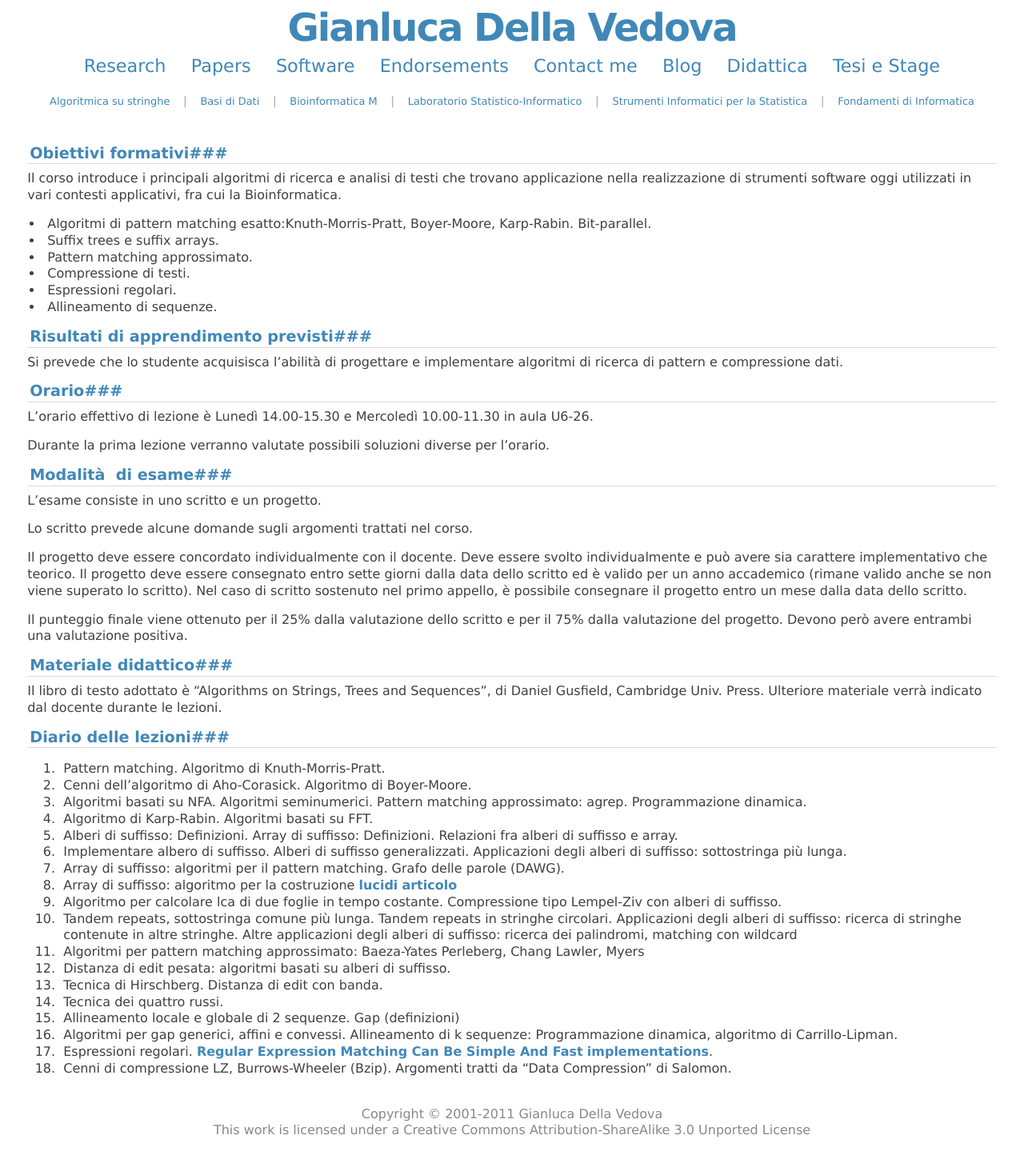
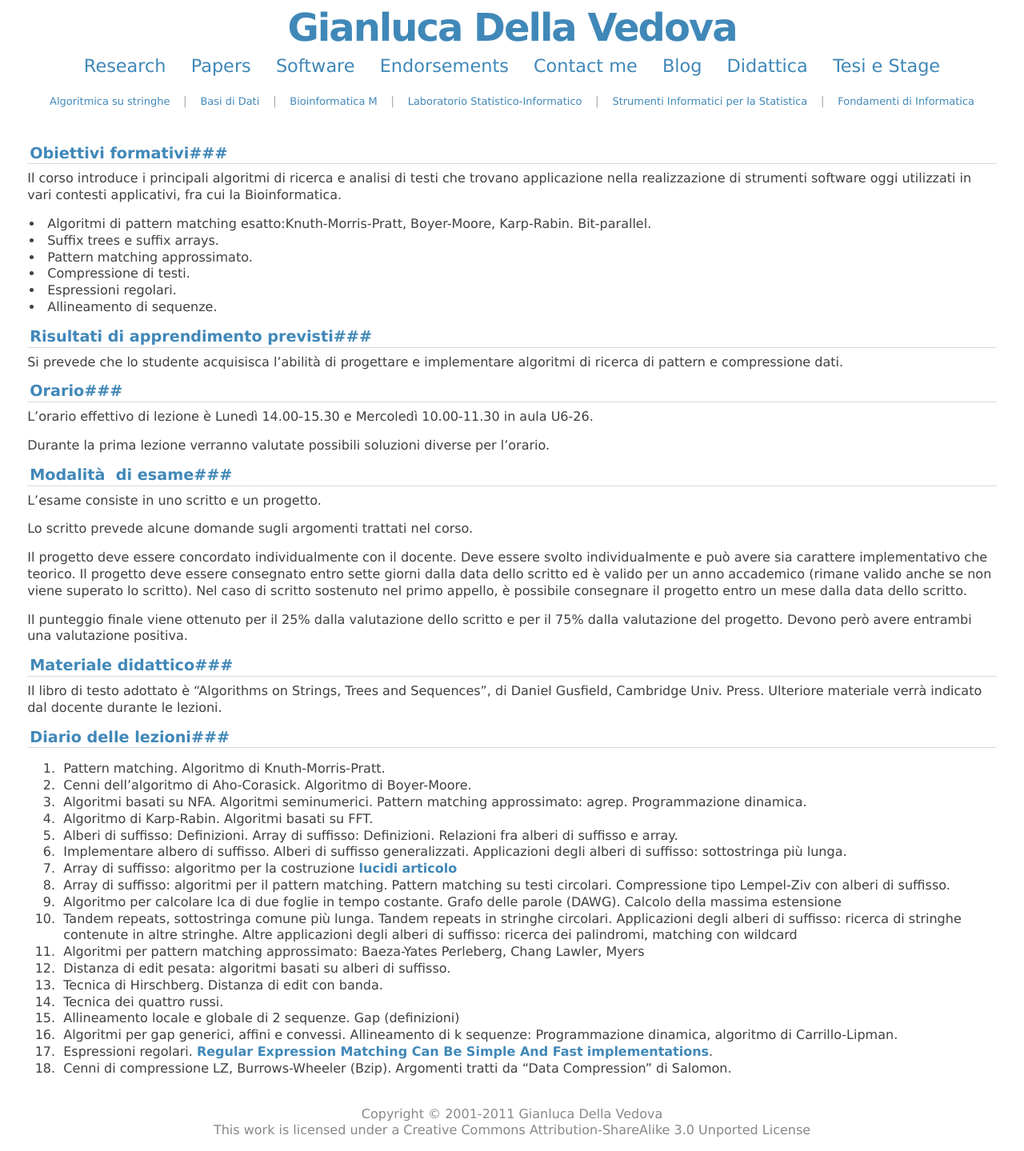
Before and after one commit to gdv/gianluca.dellavedova.org, a Jekyll site: the page built from didattica/Algoritmica_su_Stringhe/2011-2012.md, in a window 1280 px wide. Shown: the whole page at 80% size. Built offline with Jekyll 4.4.1, drawn with Linux system fonts in a browser that asks for light colours; Markdown is read by kramdown in place of the engine named in the settings.

Commit message:
update lectures

```diff
--- a/didattica/Algoritmica_su_Stringhe/2011-2012.md
+++ b/didattica/Algoritmica_su_Stringhe/2011-2012.md
@@ -53,12 +53,12 @@ Ulteriore materiale verrà indicato dal docente durante le lezioni.
 1. Algoritmo di Karp-Rabin. Algoritmi basati su FFT.
 1. Alberi di suffisso: Definizioni. Array di suffisso: Definizioni. Relazioni fra alberi di suffisso e array.
 1. Implementare albero di suffisso. Alberi di suffisso generalizzati. Applicazioni degli alberi di suffisso: sottostringa più lunga.
-1. Array di suffisso: algoritmi per il pattern matching. Grafo delle parole (DAWG).
 1. Array di suffisso: algoritmo per la costruzione
    [lucidi](http://courses.csail.mit.edu/6.851/spring10/scribe/lec07.pdf)
 [articolo](http://algo2.iti.kit.edu/english/736.php)
-1. Algoritmo per calcolare lca di due foglie in tempo costante.
-Compressione tipo Lempel-Ziv con alberi di suffisso.
+1. Array di suffisso: algoritmi per il pattern matching.  Pattern matching su testi circolari. Compressione tipo Lempel-Ziv con alberi di suffisso.
+1. Algoritmo per calcolare lca di due foglie in tempo costante. Grafo delle
+parole (DAWG). Calcolo della massima estensione
 1. Tandem repeats, sottostringa comune più lunga. Tandem repeats in stringhe circolari.
 Applicazioni degli alberi di suffisso: ricerca di stringhe contenute in altre stringhe. Altre applicazioni degli alberi di suffisso: ricerca dei palindromi, matching con wildcard
 1. Algoritmi per pattern matching approssimato: Baeza-Yates Perleberg, Chang Lawler, Myers
```
